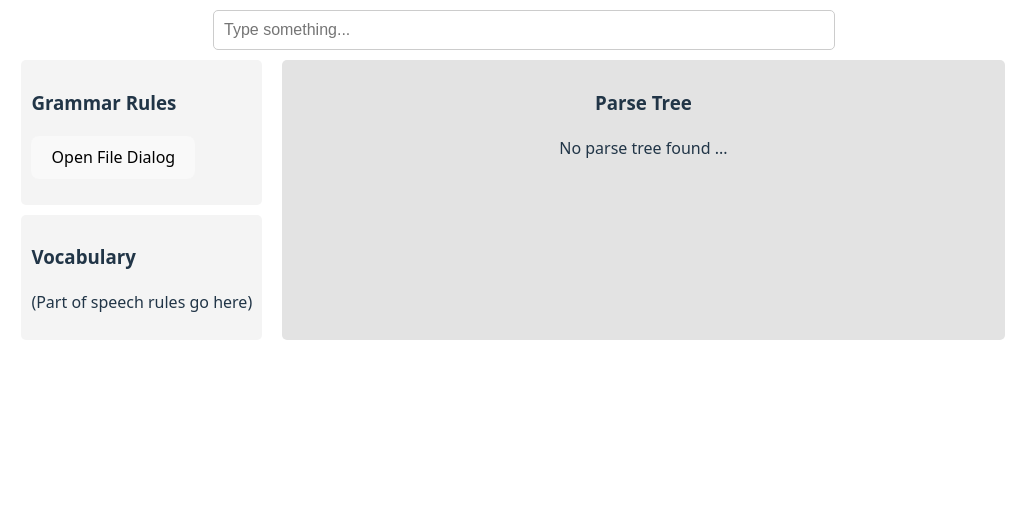
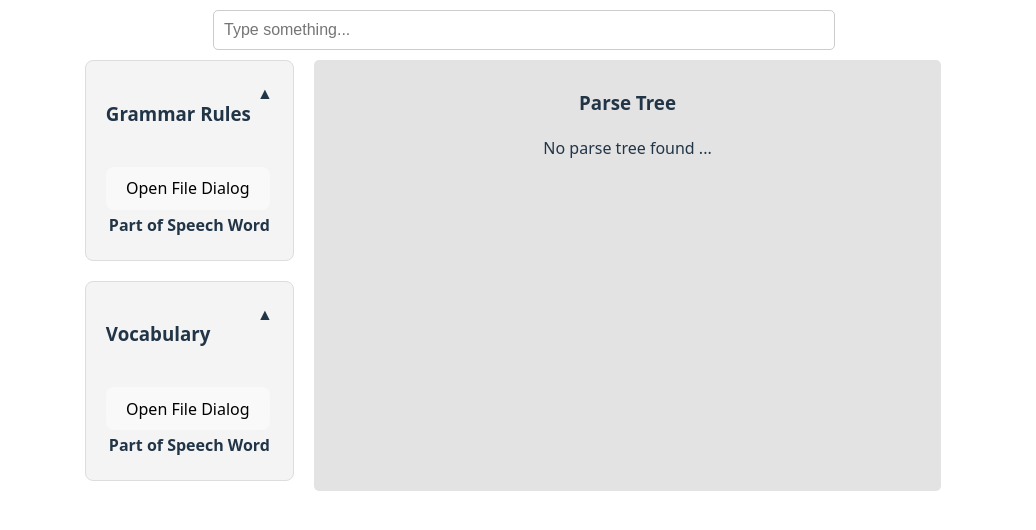
Before and after one commit to JosephPotashnik/parser-ui, a React (Vite) app: page / in a window 1280 px wide. Shown: the top 530 px of the page, without its empty margins (127-1163 px from the left). Built offline with nearby package versions, Linux system fonts and the light colour scheme.

Commit message:
open vocabulary.txt

```diff
--- a/src/App.css
+++ b/src/App.css
@@ -39,3 +39,32 @@
 .read-the-docs {
   color: #888;
 }
+
+.section {
+  border: 1px solid #ddd;
+  border-radius: 8px;
+  margin-bottom: 10px;
+  overflow: hidden;
+  transition: all 0.3s ease-in-out;
+}
+
+.card-header {
+  background-color: #f4f4f4;
+  padding: 10px;
+  display: flex;
+  justify-content: space-between;
+  cursor: pointer;
+  font-weight: bold;
+}
+
+.card-content {
+  padding: 10px;
+  max-height: 300px;
+  overflow: hidden;
+  transition: max-height 0.3s ease-in-out, padding 0.3s ease-in-out;
+}
+
+.card-content.closed {
+  max-height: 0;
+  padding: 0 10px;
+}
--- a/src/App.tsx
+++ b/src/App.tsx
@@ -4,6 +4,7 @@ import { Node } from './components/Rule.ts'
 import { parseToJSON} from './parseBracketedStrings.ts'
 import { JSX, useState } from "react";
 import { SentenceInput }from "./components/SentenceInput.tsx";
+import CollapsibleCard from "./components/CollapsibleCard.tsx";
 
 function parseNode(data: any): Node {
   const node = new Node(data.LHS, data.RHS.map(parseNode)); // Recursively create nodes
@@ -66,7 +67,6 @@ async function parseSentence(sentence : string) : Promise<string[]>
 function App() {
 
   const [data, setData] = useState<string[]|null>(null);
-  const [strings, setStrings] = useState<string[]>([]);
 
   async function handleSetSentence(sentence : string) : Promise<void>
 {
@@ -106,20 +106,7 @@ function App() {
   }
 
 
-   // Handle file selection
-   const handleFileChange = (event: React.ChangeEvent<HTMLInputElement>) => {
-    const file = event.target.files?.[0];
-    if (file) {
-      const reader = new FileReader();
-      reader.onload = () => {
-        // Read the file as text and split it into strings by newline or space
-        const fileContent = reader.result as string;
-        const lines = fileContent.split("\n").map(line => line.trim()).filter(line => line.length > 0);
-        setStrings(lines); // Update state with the list of strings
-      };
-      reader.readAsText(file); // Read the file as text
-    }
-  };
+
 
   return (
 
@@ -127,43 +114,19 @@ function App() {
     <div className="container">
       <SentenceInput aria-label='sentence' onSubmit={handleSetSentence}/>
     </div>
+    <div className="content">
 
+        <div className="sidebar">
 
-    <div className="content">
-        {/* Left Sidebar */}
-        <div className="sidebar">
-          <div className="section grammar">
-            <h3>Grammar Rules</h3>
-
-                  <button onClick={() => document.getElementById("file-input")?.click()}>
-                Open File Dialog
-              </button>
-
-            <input
-              type="file"
-              id="file-input"
-              style={{ display: "none" }} // Hide the file input
-              onChange={handleFileChange} // Handle file selection
-              accept=".txt" // Optional: restrict file types to .txt
-            />
-
-                <ul>
-              {strings.map((str, index) => (
-                <li key={index}>{str}</li>
-              ))}
-        </ul>
-        </div>
-          <div className="section vocabulary">
-            <h3>Vocabulary</h3>
-            <p>(Part of speech rules go here)</p>
-          </div>
+            <CollapsibleCard title="Grammar Rules" />
+            <CollapsibleCard title="Vocabulary" />
         </div>
 
-        {/* Parse Tree Display */}
         <div className="parse-tree">
           <h3>Parse Tree</h3>
           {svg}
         </div>
+
     </div>
     </>
   )
--- /dev/null
+++ b/src/components/CollapsibleCard.tsx
@@ -0,0 +1,79 @@
+import { useState, useRef } from "react";
+import "../App.css"; // Ensure styles are included
+
+interface CollapsibleCardProps {
+  title: string;
+}
+
+export default function CollapsibleCard({ title }: CollapsibleCardProps) {
+  const [isOpen, setIsOpen] = useState(true);
+  const [strings, setStrings] = useState<string[]>([]);
+  const fileInputRef = useRef<HTMLInputElement | null>(null);
+
+  // Handle file selection
+  const handleFileChange = (event: React.ChangeEvent<HTMLInputElement>) => {
+    const file = event.target.files?.[0];
+    if (file) {
+      const reader = new FileReader();
+      reader.onload = () => {
+        const fileContent = reader.result as string;
+        const lines = fileContent.split("\n").map(line => line.trim()).filter(line => line.length > 0);
+        setStrings(lines);
+      };
+      reader.readAsText(file);
+    }
+  };
+
+  // Parse strings into part of speech -> words pairs (assuming format: "POS -> word")
+  const parsedData = strings
+    .map(line => line.split("->").map(part => part.trim()))
+    .filter(pair => pair.length === 2) as [string, string][];
+
+  // Group words by part of speech
+  const groupedData: Record<string, string[]> = parsedData.reduce((acc, [pos, word]) => {
+    acc[pos] = acc[pos] ? [...acc[pos], word] : [word];
+    return acc;
+  }, {} as Record<string, string[]>);
+
+  return (
+    <div className="section">
+      <div className="card-header" onClick={() => setIsOpen(!isOpen)}>
+        <h3>{title}</h3>
+        <span>{isOpen ? "▲" : "▼"}</span>
+      </div>
+      <div className={`card-content ${isOpen ? "open" : "closed"}`}>
+
+        {/* Open File Dialog Button */}
+        <button onClick={() => fileInputRef.current?.click()}>Open File Dialog</button>
+
+        {/* Hidden File Input */}
+        <input
+          type="file"
+          ref={fileInputRef}
+          style={{ display: "none" }}
+          onChange={handleFileChange}
+          accept=".txt"
+        />
+
+
+        {/* Table View */}
+          <table>
+            <thead>
+              <tr>
+                <th>Part of Speech</th>
+                <th>Word</th>
+              </tr>
+            </thead>
+            <tbody>
+              {parsedData.map(([pos, word], index) => (
+                <tr key={index}>
+                  <td>{pos}</td>
+                  <td>{word}</td>
+                </tr>
+              ))}
+            </tbody>
+          </table>
+      </div>
+    </div>
+  );
+}
```
